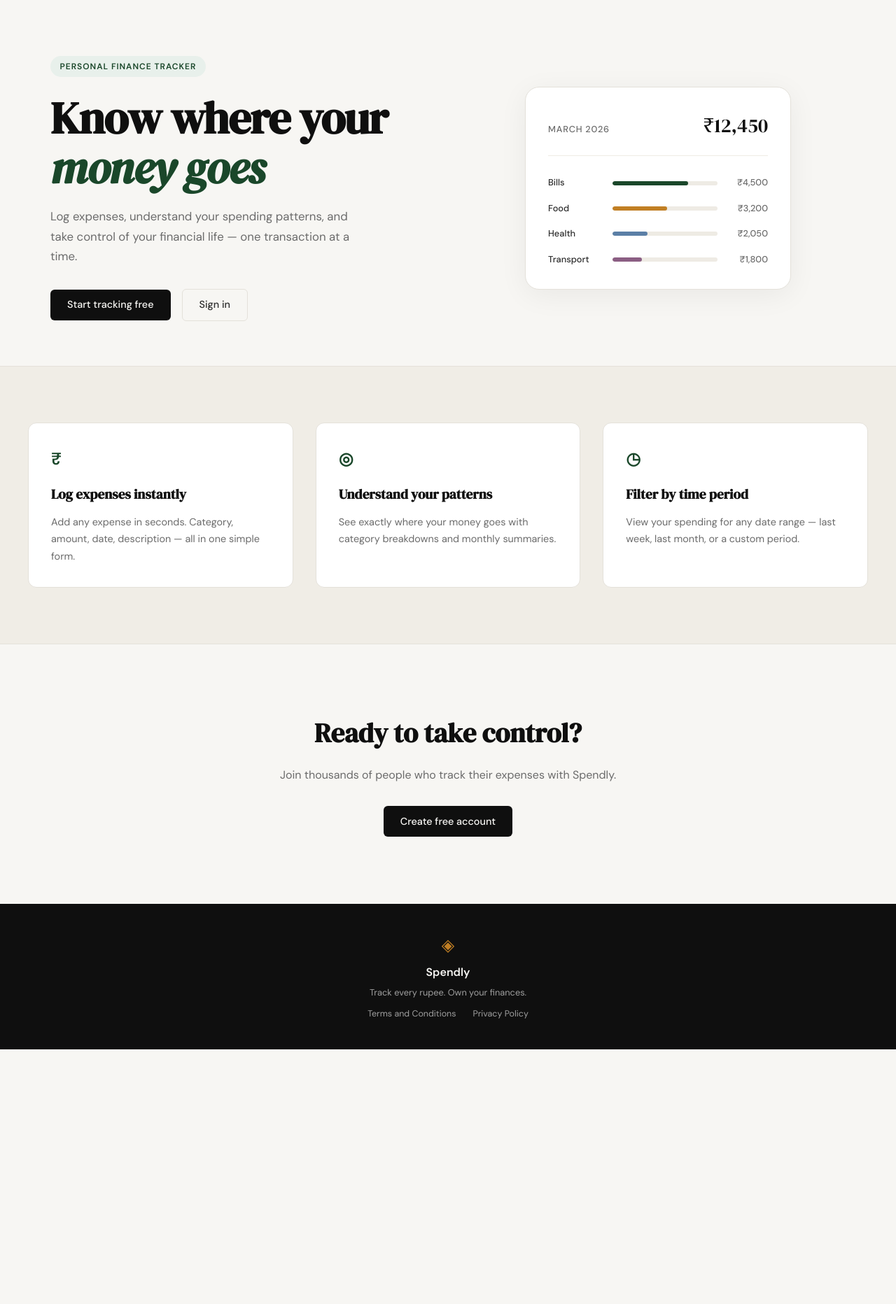
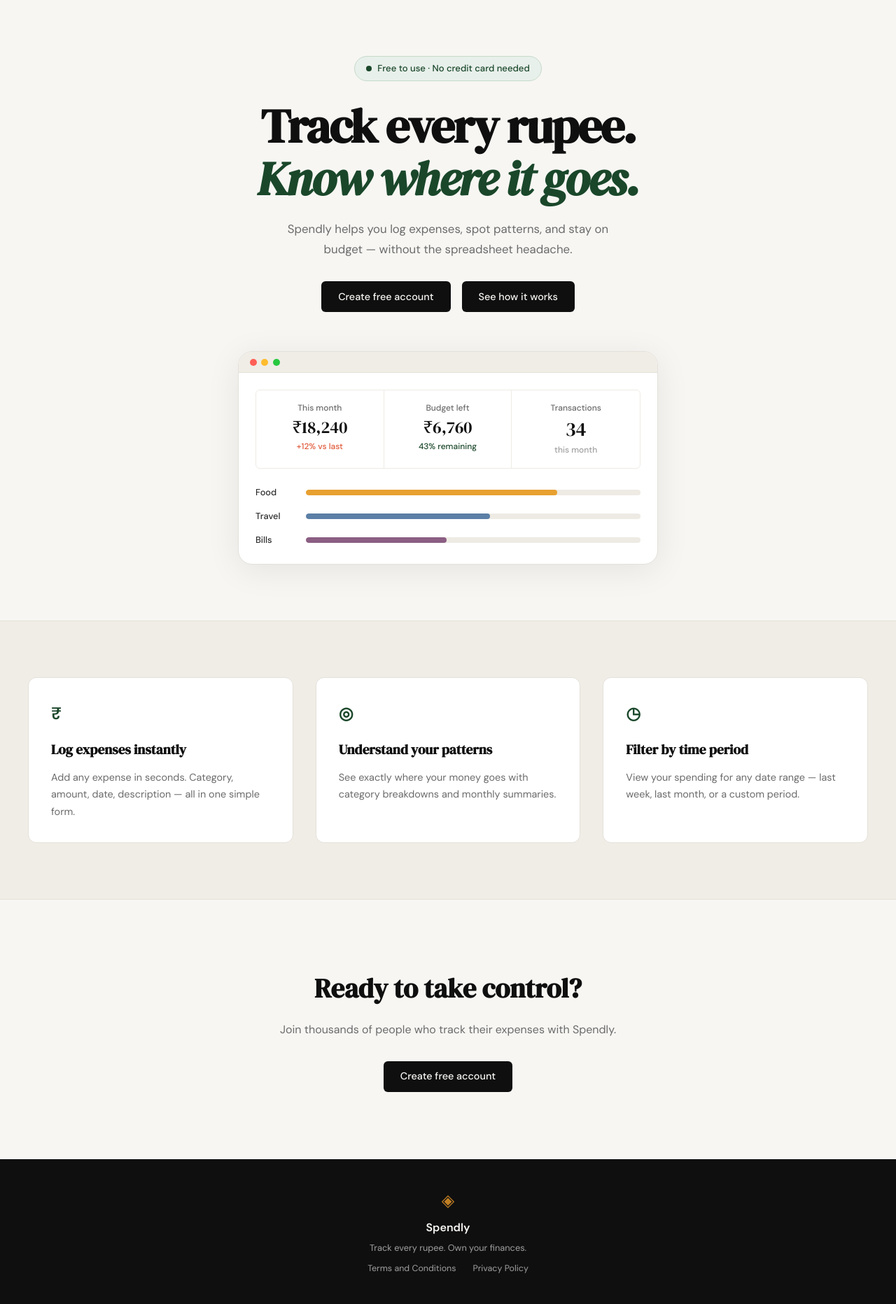
Before and after one commit to Rhythm-1987/spendly-expense-tracker, a Flask app: page / in a window 1280 px wide. Shown: the part 61-1925 px from the top of the page at 70% size. Before the commit the page ends 1561 px from the top, so only its background shows below. Run offline with Flask 3, Linux system fonts and the light colour scheme.

Commit message:
Changes in the UI of hero section.

```diff
--- /dev/null
+++ b/static/css/landing.css
@@ -0,0 +1,199 @@
+/* ------------------------------------------------------------------ */
+/* Hero — centered single-column layout (overrides style.css grid)    */
+/* ------------------------------------------------------------------ */
+
+.hero {
+    display: flex;
+    flex-direction: column;
+    align-items: center;
+    text-align: center;
+    gap: 3.5rem;
+    padding: 5rem 2rem 5rem;
+}
+
+.hero-inner {
+    display: flex;
+    flex-direction: column;
+    align-items: center;
+    max-width: 600px;
+}
+
+/* Badge */
+.hero-badge {
+    display: inline-flex;
+    align-items: center;
+    gap: 0.5rem;
+    background: var(--accent-light);
+    color: var(--accent);
+    font-size: 0.82rem;
+    font-weight: 500;
+    letter-spacing: 0;
+    text-transform: none;
+    padding: 0.4rem 1rem;
+    border-radius: 999px;
+    margin-bottom: 1.75rem;
+    border: 1px solid #c5dac9;
+}
+
+.hero-badge-dot {
+    width: 8px;
+    height: 8px;
+    border-radius: 50%;
+    background: var(--accent);
+    flex-shrink: 0;
+}
+
+/* Title */
+.hero-title {
+    font-size: clamp(2.75rem, 6vw, 4.25rem);
+    letter-spacing: -0.03em;
+    line-height: 1.1;
+    margin-bottom: 1.25rem;
+}
+
+/* Subtitle */
+.hero-subtitle {
+    max-width: 480px;
+    text-align: center;
+    margin-bottom: 2rem;
+}
+
+/* ------------------------------------------------------------------ */
+/* Dashboard mock                                                      */
+/* ------------------------------------------------------------------ */
+
+.hero-dashboard {
+    width: 100%;
+    max-width: 600px;
+}
+
+.dashboard-window {
+    background: var(--paper-card);
+    border: 1px solid var(--border);
+    border-radius: var(--radius-lg);
+    box-shadow: 0 8px 48px rgba(0, 0, 0, 0.08);
+    overflow: hidden;
+}
+
+.dashboard-chrome {
+    background: var(--paper-warm);
+    border-bottom: 1px solid var(--border);
+    padding: 0.6rem 1rem;
+    display: flex;
+    align-items: center;
+    gap: 0.4rem;
+}
+
+.chrome-dot {
+    width: 10px;
+    height: 10px;
+    border-radius: 50%;
+}
+
+.chrome-dot--red    { background: #ff5f57; }
+.chrome-dot--yellow { background: #febc2e; }
+.chrome-dot--green  { background: #28c840; }
+
+.dashboard-body {
+    padding: 1.5rem;
+    display: flex;
+    flex-direction: column;
+    gap: 1.5rem;
+}
+
+/* Stat row */
+.dashboard-stats {
+    display: grid;
+    grid-template-columns: repeat(3, 1fr);
+    border: 1px solid var(--border-soft);
+    border-radius: var(--radius-sm);
+    overflow: hidden;
+}
+
+.stat-item {
+    display: flex;
+    flex-direction: column;
+    gap: 0.2rem;
+    padding: 1rem 1.25rem;
+    border-right: 1px solid var(--border-soft);
+}
+
+.stat-item:last-child { border-right: none; }
+
+.stat-label {
+    font-size: 0.75rem;
+    color: var(--ink-muted);
+    font-weight: 500;
+}
+
+.stat-value {
+    font-family: var(--font-display);
+    font-size: 1.5rem;
+    color: var(--ink);
+    line-height: 1.2;
+}
+
+.stat-value--lg { font-size: 1.75rem; }
+
+.stat-delta {
+    font-size: 0.75rem;
+    color: var(--ink-faint);
+    font-weight: 500;
+}
+
+.stat-delta--red   { color: #e05a3a; }
+.stat-delta--green { color: var(--accent); }
+
+/* Bar chart */
+.dashboard-bars {
+    display: flex;
+    flex-direction: column;
+    gap: 0.85rem;
+}
+
+.dash-row {
+    display: grid;
+    grid-template-columns: 56px 1fr;
+    align-items: center;
+    gap: 1rem;
+}
+
+.dash-label {
+    font-size: 0.8rem;
+    font-weight: 500;
+    color: var(--ink-soft);
+    text-align: left;
+}
+
+.dash-track {
+    height: 8px;
+    background: var(--border-soft);
+    border-radius: 999px;
+    overflow: hidden;
+}
+
+.dash-fill {
+    height: 100%;
+    border-radius: 999px;
+}
+
+.dash-fill--orange { background: #e8a030; }
+.dash-fill--blue   { background: #5b7fa6; }
+.dash-fill--purple { background: #8b5e83; }
+
+/* ------------------------------------------------------------------ */
+/* Responsive                                                          */
+/* ------------------------------------------------------------------ */
+
+@media (max-width: 600px) {
+    .dashboard-stats {
+        grid-template-columns: 1fr;
+    }
+
+    .stat-item {
+        border-right: none;
+        border-bottom: 1px solid var(--border-soft);
+    }
+
+    .stat-item:last-child { border-bottom: none; }
+}
--- a/templates/landing.html
+++ b/templates/landing.html
@@ -1,60 +1,76 @@
 {% extends "base.html" %}
 
 {% block title %}Spendly — Track Every Rupee{% endblock %}
+
+{% block head %}
+<link rel="stylesheet" href="{{ url_for('static', filename='css/landing.css') }}">
+{% endblock %}
 
 {% block content %}
 
 <section class="hero">
     <div class="hero-inner">
-        <div class="hero-badge">Personal Finance Tracker</div>
+        <div class="hero-badge">
+            <span class="hero-badge-dot"></span>
+            Free to use · No credit card needed
+        </div>
         <h1 class="hero-title">
-            Know where your<br>
-            <em>money goes</em>
+            Track every rupee.<br>
+            <em>Know where it goes.</em>
         </h1>
         <p class="hero-subtitle">
-            Log expenses, understand your spending patterns,
-            and take control of your financial life —
-            one transaction at a time.
+            Spendly helps you log expenses, spot patterns, and stay
+            on budget — without the spreadsheet headache.
         </p>
         <div class="hero-actions">
-            <a href="{{ url_for('register') }}" class="btn-primary">Start tracking free</a>
-            <a href="{{ url_for('login') }}" class="btn-ghost">Sign in</a>
+            <a href="{{ url_for('register') }}" class="btn-primary">Create free account</a>
+            <a href="#" class="btn-primary">See how it works</a>
         </div>
     </div>
-    <div class="hero-visual">
-        <div class="mock-card">
-            <div class="mock-card-header">
-                <span class="mock-label">March 2026</span>
-                <span class="mock-total">₹12,450</span>
+    <div class="hero-dashboard">
+        <div class="dashboard-window">
+            <div class="dashboard-chrome">
+                <span class="chrome-dot chrome-dot--red"></span>
+                <span class="chrome-dot chrome-dot--yellow"></span>
+                <span class="chrome-dot chrome-dot--green"></span>
             </div>
-            <div class="mock-bars">
-                <div class="mock-bar-row">
-                    <span class="mock-cat">Bills</span>
-                    <div class="mock-bar-track">
-                        <div class="mock-bar" style="width: 72%"></div>
+            <div class="dashboard-body">
+                <div class="dashboard-stats">
+                    <div class="stat-item">
+                        <span class="stat-label">This month</span>
+                        <span class="stat-value">₹18,240</span>
+                        <span class="stat-delta stat-delta--red">+12% vs last</span>
                     </div>
-                    <span class="mock-amt">₹4,500</span>
+                    <div class="stat-item">
+                        <span class="stat-label">Budget left</span>
+                        <span class="stat-value">₹6,760</span>
+                        <span class="stat-delta stat-delta--green">43% remaining</span>
+                    </div>
+                    <div class="stat-item">
+                        <span class="stat-label">Transactions</span>
+                        <span class="stat-value stat-value--lg">34</span>
+                        <span class="stat-delta">this month</span>
+                    </div>
                 </div>
-                <div class="mock-bar-row">
-                    <span class="mock-cat">Food</span>
-                    <div class="mock-bar-track">
-                        <div class="mock-bar mock-bar-2" style="width: 52%"></div>
+                <div class="dashboard-bars">
+                    <div class="dash-row">
+                        <span class="dash-label">Food</span>
+                        <div class="dash-track">
+                            <div class="dash-fill dash-fill--orange" style="width: 75%"></div>
+                        </div>
                     </div>
-                    <span class="mock-amt">₹3,200</span>
-                </div>
-                <div class="mock-bar-row">
-                    <span class="mock-cat">Health</span>
-                    <div class="mock-bar-track">
-                        <div class="mock-bar mock-bar-3" style="width: 33%"></div>
+                    <div class="dash-row">
+                        <span class="dash-label">Travel</span>
+                        <div class="dash-track">
+                            <div class="dash-fill dash-fill--blue" style="width: 55%"></div>
+                        </div>
                     </div>
-                    <span class="mock-amt">₹2,050</span>
-                </div>
-                <div class="mock-bar-row">
-                    <span class="mock-cat">Transport</span>
-                    <div class="mock-bar-track">
-                        <div class="mock-bar mock-bar-4" style="width: 28%"></div>
+                    <div class="dash-row">
+                        <span class="dash-label">Bills</span>
+                        <div class="dash-track">
+                            <div class="dash-fill dash-fill--purple" style="width: 42%"></div>
+                        </div>
                     </div>
-                    <span class="mock-amt">₹1,800</span>
                 </div>
             </div>
         </div>
```
